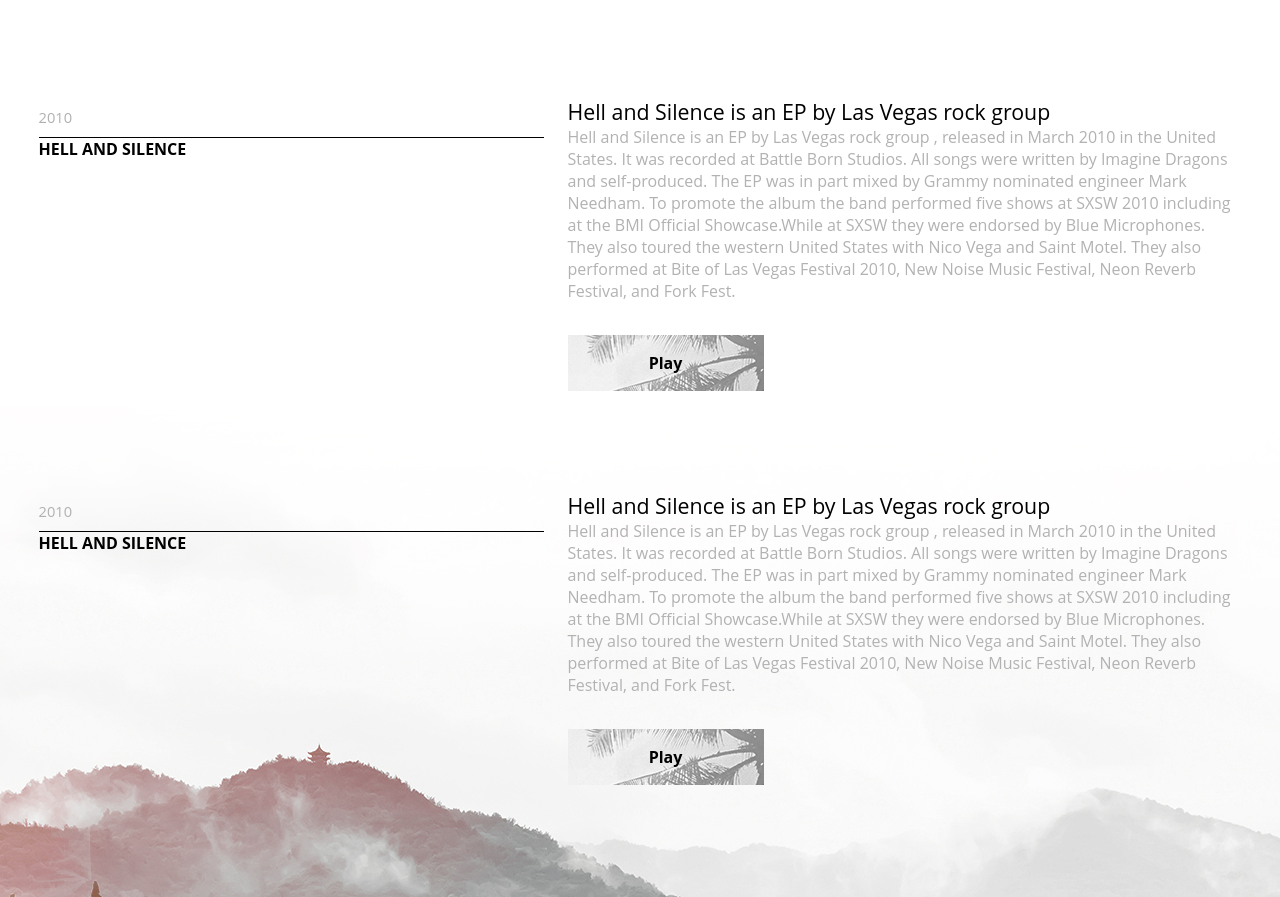
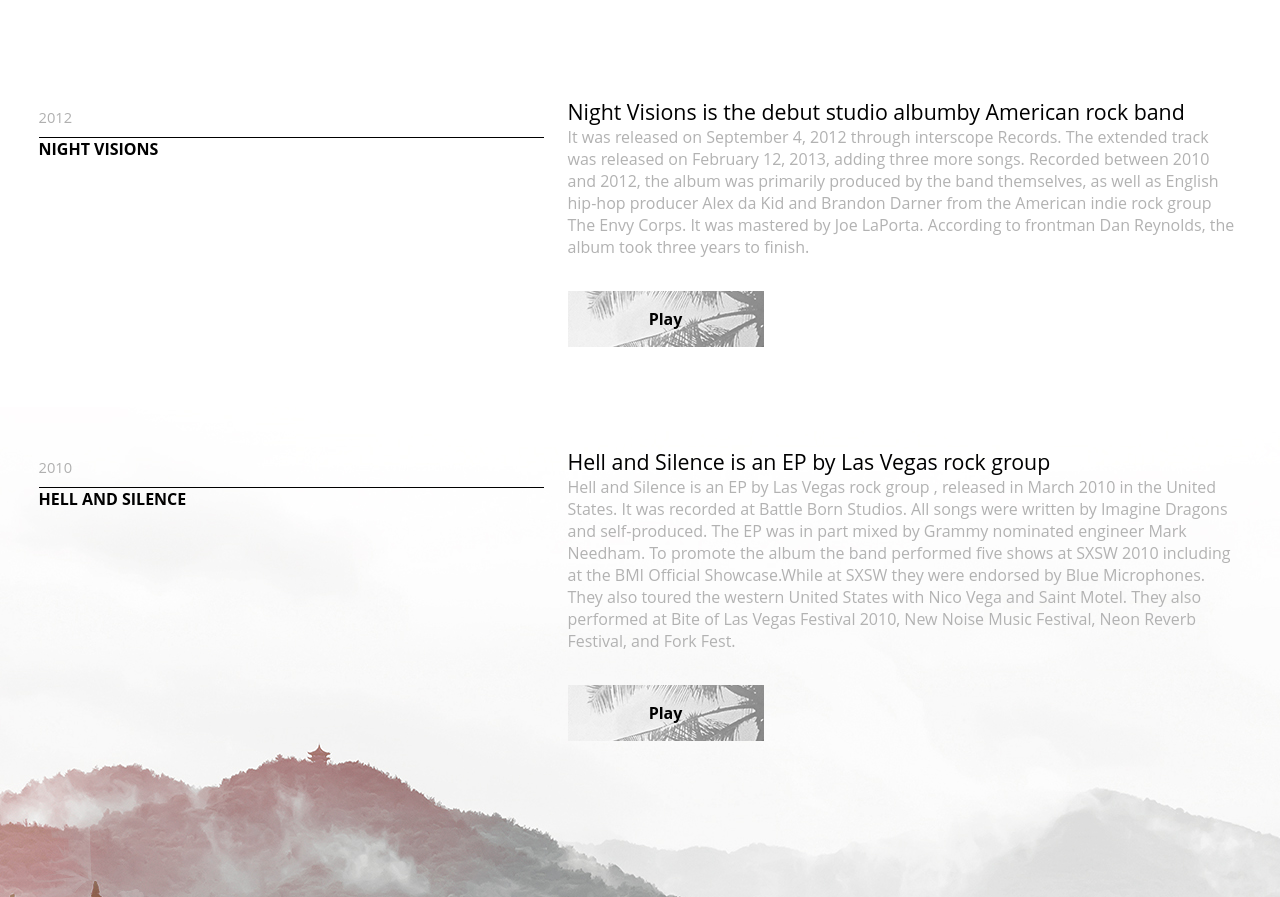
Before and after one commit to supsun7/WEB, a website: page index.html in a window 1280 px wide. Shown: the part 1707-2604 px from the top of the page. Drawn offline with Linux system fonts and the light colour scheme; a web font is replaced by a local one.

Commit message:
Night Visions

```diff
--- a/index.html
+++ b/index.html
@@ -53,19 +53,21 @@
             <div class="disk">
                 <div class="date_and_name">
                     <div class="disk_date">
-                        2010
+                        2012
                     </div>
                     <div class="disk_name">
-                        HELL AND SILENCE
+                        NIGHT VISIONS
                     </div>
                 </div>
                 <div class="disk_info">
                     <div class="full_disk_name">
-                        Hell and Silence is an EP by Las Vegas rock group
+                        Night Visions is the debut studio albumby American rock band
                     </div>
                     <div class="disk_description">
-                        Hell and Silence is an EP by Las Vegas rock group , released in March 2010 in the United States. It was recorded at Battle Born Studios. All songs were written by Imagine Dragons and self-produced. The EP was in part mixed by Grammy nominated engineer Mark Needham.
-                        To promote the album the band performed five shows at SXSW 2010 including at the BMI Official Showcase.While at SXSW they were endorsed by Blue Microphones. They also toured the western United States with Nico Vega and Saint Motel. They also performed at Bite of Las Vegas Festival 2010, New Noise Music Festival, Neon Reverb Festival, and Fork Fest.
+                        It was released on September 4, 2012 through interscope Records. The extended track was released on February 12, 2013, adding three more songs.
+                        Recorded between 2010 and 2012, the album was primarily produced by the band themselves, as well as English hip-hop producer Alex da Kid and
+                        Brandon Darner from the American indie rock group The Envy Corps. It was mastered by Joe LaPorta. According to frontman Dan Reynolds, the album
+                        took three years to finish.
                     </div>
                     <div class="img">Play</div>
                 </div>
```
